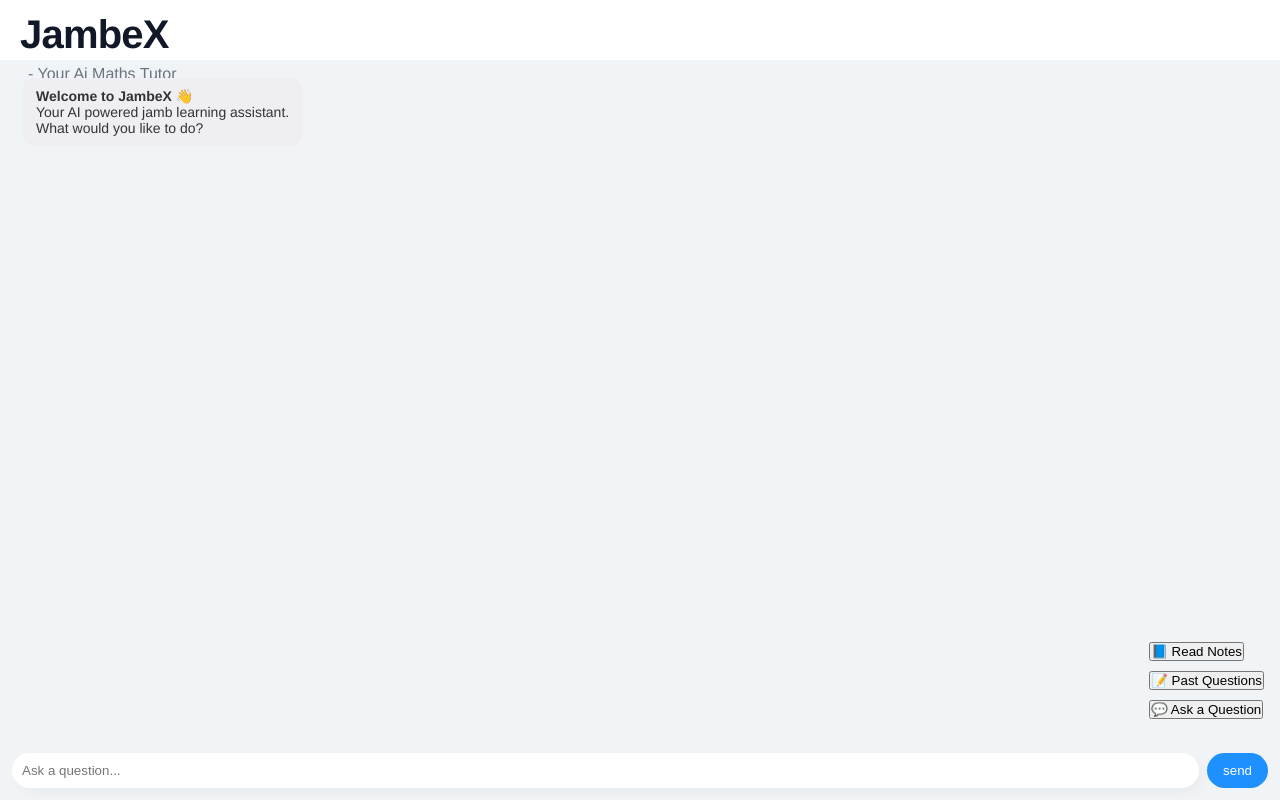
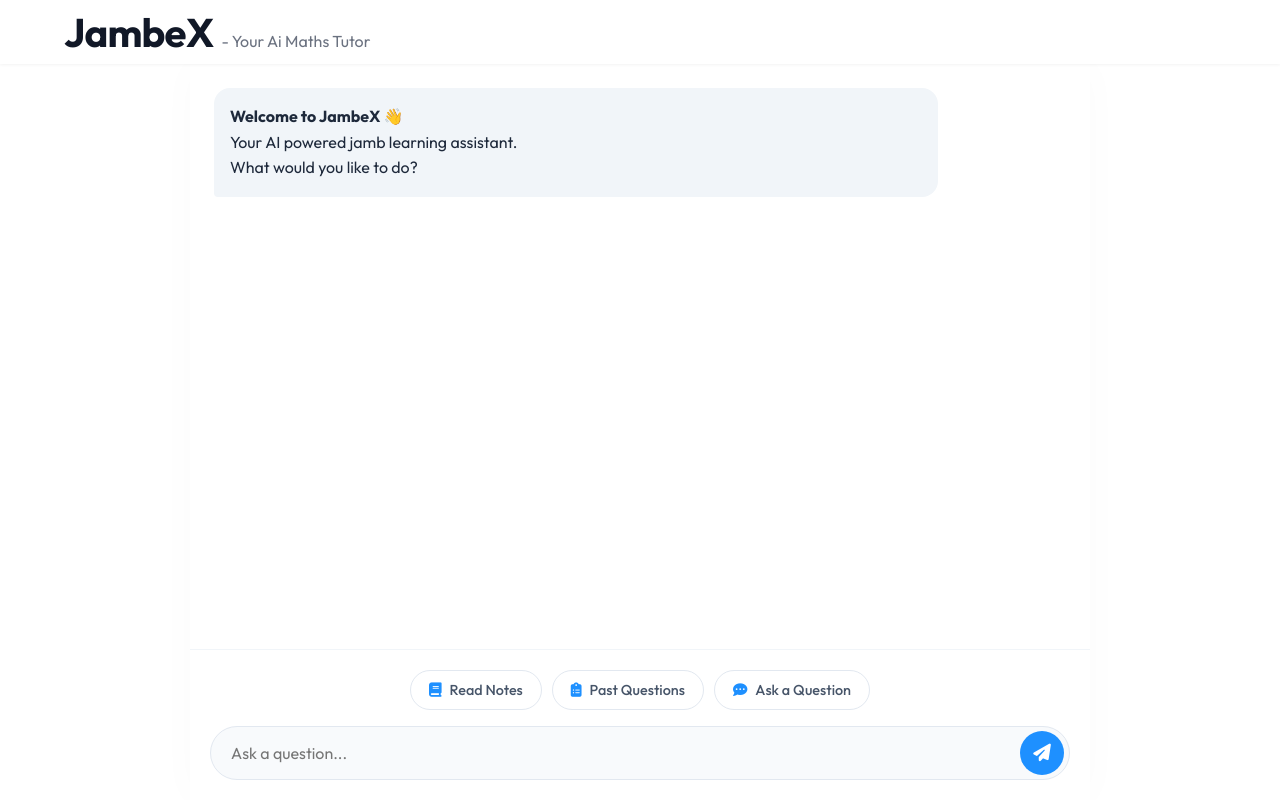
Before and after one commit to Michaelmartins12/JAMBEX, a plain HTML site: page main.html in a window 1280 px wide. Drawn offline with Linux system fonts and the light colour scheme; no server answers.

```diff
--- a/main.html
+++ b/main.html
@@ -6,12 +6,17 @@
     <title>Jambex</title>
 
     <link rel="stylesheet" href="/styles/style.css" />
-    <link rel="stylesheet" href="/styles/auth.css">
+    <link rel="stylesheet" href="/styles/auth.css" />
+    <link rel="preconnect" href="https://fonts.googleapis.com" />
+    <link rel="preconnect" href="https://fonts.gstatic.com" crossorigin />
+    <link
+      href="https://fonts.googleapis.com/css2?family=Outfit:wght@300;400;500;600;700&display=swap"
+      rel="stylesheet"
+    />
     <link
       rel="stylesheet"
       href="https://cdnjs.cloudflare.com/ajax/libs/font-awesome/6.4.0/css/all.min.css"
     />
-
   </head>
   <body>
     <!--navbar sections-->
@@ -43,20 +48,25 @@
       </div>
     </nav>
 
-
-
-
-
     <!--The body sections-->
+    <div class="main-layout">
       <div class="chat-container">
         <!-- CHAT AREA -->
         <div id="chat-area" class="messages"></div>
 
+        <!-- ACTION BUTTONS & INPUT AREA CONTAINER -->
+        <div class="input-area-container">
           <!-- ACTION BUTTONS -->
           <div id="welcome-actions" class="actions-btn">
-        <button onclick="handleAction('notes')">📘 Read Notes</button>
-        <button onclick="handleAction('questions')">📝 Past Questions</button>
-        <button onclick="handleAction('ask')">💬 Ask a Question</button>
+            <button onclick="handleAction('notes')" class="action-chip">
+              <i class="fas fa-book"></i> Read Notes
+            </button>
+            <button onclick="handleAction('questions')" class="action-chip">
+              <i class="fas fa-clipboard-list"></i> Past Questions
+            </button>
+            <button onclick="handleAction('ask')" class="action-chip">
+              <i class="fas fa-comment-dots"></i> Ask a Question
+            </button>
           </div>
 
           <!-- SUBJECT SELECTION (HIDDEN INITIALLY) -->
@@ -70,10 +80,14 @@
             <select name="topic" id="topic" required disabled>
               <option value="" selected>Select Topic</option>
               <option value="Algebra">Algebra</option>
-          <option value="Geometry & Mensuration">Geometry & Mensuration</option>
+              <option value="Geometry & Mensuration">
+                Geometry & Mensuration
+              </option>
               <option value="Trigonometry">Trigonometry</option>
               <option value="Calculus">Calculus</option>
-          <option value="Statistics & Probability">Statistics & Probability</option>
+              <option value="Statistics & Probability">
+                Statistics & Probability
+              </option>
               <option value="Vectors & Matrices">Vectors & Matrices</option>
               <option value="Financial Maths">Financial Maths</option>
             </select>
@@ -85,8 +99,18 @@
 
           <!--footer messages-->
           <div class="footer">
-        <input type="text" placeholder="Ask a question..." />
-        <button class="send-button" id="send-btn">send</button>
+            <div class="input-wrapper-chat">
+              <input
+                type="text"
+                placeholder="Ask a question..."
+                id="chat-input"
+              />
+              <button class="send-button" id="send-btn">
+                <i class="fas fa-paper-plane"></i>
+              </button>
+            </div>
+          </div>
+        </div>
       </div>
     </div>
 
--- a/styles/style.css
+++ b/styles/style.css
@@ -172,199 +172,285 @@
   box-sizing: border-box;
 }
 
+body {
+  font-family: "Outfit", sans-serif;
+  color: var(--color-gray-900);
+  background-color: #f8fafc; /* Very light slate bg */
+}
+
+/* Navbar */
 .navbar {
   width: 100%;
-  height: 60px;
+  height: 64px; /* Slightly taller */
   background-color: #ffffff;
-  box-shadow: 4px 6px 40px rgba(0, 0, 0, 0.1);
+  box-shadow: 0 1px 3px rgba(0, 0, 0, 0.05); /* Softer shadow */
+  position: sticky;
+  top: 0;
+  z-index: 100;
 }
 .nav-container {
   display: flex;
   align-items: center;
-  padding: 12px 20px;
+  padding: 0 24px;
+  height: 100%;
+  max-width: 1200px;
+  margin: 0 auto;
 }
 
 .logo-group {
   display: flex;
-  flex-direction: column;
-  align-items: flex-start;
+  align-items: baseline; /* Better alignment */
+  gap: 8px;
 }
 
 .logo-text {
-  font-family: helvetica;
+  font-family: "Outfit", sans-serif;
   color: dodgerblue;
-  font-size: 20px;
-  margin-top: 5px;
-  margin-left: 5px;
+  font-size: 1.5rem;
+  font-weight: 700;
+  margin: 0;
 }
 
 .tagline {
-  font-family: helvetica;
-  font-size: 8px;
-  padding-left: 8px;
-  color: rgb(105, 103, 103);
+  font-family: "Outfit", sans-serif;
+  font-size: 0.85rem;
+  color: #64748b;
+  font-weight: 400;
+}
+
+/* Auth Buttons in Nav */
+.signin-btn,
+.signout-btn {
+  padding: 8px 20px;
+  border-radius: 99px;
+  font-size: 0.9rem;
+  font-weight: 500;
+  cursor: pointer;
+  font-family: "Outfit", sans-serif;
+  transition: all 0.2s ease;
 }
 
 .signin-btn {
-  margin-left: auto;
-  width: 60px;
   color: dodgerblue;
   background: white;
   border: 1px solid dodgerblue;
-  border-radius: 20px;
-  font-size: 12px;
-  padding: 4px 0;
-  border-color: dodgerblue;
-  cursor: pointer;
-}
-.signin-btn:hover {
-  color: white;
-  background-color: dodgerblue;
-  transition: color, background-color 0.15s ease;
 }
 
-/* User Profile Section */
+.signin-btn:hover {
+  background-color: #eff6ff;
+}
+
 .auth-section {
   margin-left: auto;
-  display: flex;
-  align-items: center;
-  gap: 12px;
 }
 
-.user-profile {
-  display: flex;
-  align-items: center;
-  gap: 12px;
+.signout-btn {
+  color: white;
+  background: dodgerblue;
+  border: none;
+}
+.signout-btn:hover {
+  background-color: #1a75d2;
+  box-shadow: 0 4px 6px rgba(30, 144, 255, 0.2);
 }
 
 .username-display {
-  font-family: helvetica;
-  font-size: 14px;
-  color: #333;
-  font-weight: 500;
+  font-family: "Outfit", sans-serif;
+  font-size: 0.95rem;
+  color: #334155;
+  font-weight: 600;
+  margin-right: 12px;
 }
 
-.signout-btn {
-  padding: 6px 16px;
-  color: white;
-  background: dodgerblue;
-  border: 1px solid dodgerblue;
-  border-radius: 20px;
-  font-size: 12px;
-  cursor: pointer;
-  font-family: helvetica;
-  transition: all 0.15s ease;
-}
-
-.signout-btn:hover {
-  background-color: rgb(14, 127, 240);
-  box-shadow: 0 2px 4px rgba(0, 0, 0, 0.1);
+/* Main Layout & Chat */
+.main-layout {
+  display: flex;
+  justify-content: center;
+  height: calc(100vh - 64px);
+  width: 100%;
 }
 
 .chat-container {
-  font-family: helvetica;
-  height: calc(100vh - 60px);
+  font-family: "Outfit", sans-serif;
+  width: 100%;
+  max-width: 900px; /* Constrain width for better readability */
+  height: 100%;
   display: flex;
   flex-direction: column;
-  background: #f1f4f6;
+  background: white;
+  box-shadow: 0 0 40px rgba(0, 0, 0, 0.02); /* Very subtle side shadows */
 }
 
+/* Chat Messages Area */
 .messages {
   flex: 1;
-  padding: 12px;
+  padding: 24px;
   overflow-y: auto;
+  display: flex;
+  flex-direction: column;
+  gap: 16px;
 }
 
+/* AI Message Bubble */
 .ai-message {
-  max-width: fit-content;
-  font-family: helvetica;
-  color: #333;
-  background: #efeff3;
-  padding: 10px 14px;
-  border-radius: 12px;
-  margin-left: 10px;
-  margin-top: 6px;
-  margin-bottom: 10px;
-  font-size: 14px;
+  max-width: 85%;
+  color: #1e293b;
+  background: #f1f5f9;
+  padding: 16px;
+  border-radius: 16px;
+  border-bottom-left-radius: 4px;
+  font-size: 1rem;
+  line-height: 1.6;
 }
 
+/* User Message Bubble (Generic style if needed) */
+.user-message {
+  max-width: 85%;
+  align-self: flex-end;
+  background-color: dodgerblue;
+  color: white;
+  padding: 12px 16px;
+  border-radius: 16px;
+  border-bottom-right-radius: 4px;
+  font-size: 1rem;
+}
+
+/* Input Area Container (Holds Actions + Input) */
+.input-area-container {
+  padding: 20px;
+  border-top: 1px solid #f1f5f9;
+  background: white;
+  display: flex;
+  flex-direction: column;
+  gap: 16px;
+}
+
+/* Quick Action Chips */
 .actions-btn {
   display: flex;
-  flex-direction: column;
-  align-items: flex-start;
-  margin-left: 10px;
+  flex-direction: row; /* Horizontal alignment */
+  flex-wrap: wrap;
   gap: 10px;
-  padding: 12px 16px;
-  border-radius: 12px;
-  margin-bottom: 10px;
-  margin-left: auto;
-  font-size: 14px;
+  justify-content: center;
+  padding: 0;
+  margin: 0;
+  width: 100%;
 }
 
-select {
-  border: 1px solid #b80404;
-  outline: none;
-  gap: 10px;
-  border-radius: 5px;
+.action-chip {
+  background: white;
+  border: 1px solid #e2e8f0;
+  padding: 10px 18px;
+  border-radius: 99px;
+  color: #475569;
+  font-family: "Outfit", sans-serif;
+  font-size: 0.9rem;
+  font-weight: 500;
+  cursor: pointer;
+  transition: all 0.2s ease;
+  display: flex;
+  align-items: center;
+  gap: 8px;
 }
 
+.action-chip i {
+  color: dodgerblue;
+}
 
+.action-chip:hover {
+  background: #f8fafc;
+  border-color: dodgerblue;
+  color: dodgerblue;
+  transform: translateY(-2px);
+  box-shadow: 0 2px 4px rgba(0, 0, 0, 0.05);
+}
+
+/* Subject Selection Panel */
 .sub-markdown {
   display: flex;
-  flex-direction: column;
-  width: fit-content;
-  align-items: flex-start;
-  gap: 10px;
-  padding: 12px 16px;
-  background: #f1f4f6;
+  flex-wrap: wrap;
+  align-items: center;
+  gap: 12px;
+  padding: 16px;
+  background: #f8fafc;
+  border-radius: 12px;
+  border: 1px solid #e2e8f0;
+  width: 100%;
 }
+
 .sub-markdown select {
   background: white;
-  border: none;
-  color: #333;
-  background: #efeff3;
-  border-radius: 6px;
-  padding: 10px 16px;
+  border: 1px solid #cbd5e1;
+  color: #334155;
+  border-radius: 8px;
+  padding: 8px 12px;
   cursor: pointer;
-  box-sizing: border-box;
+  font-family: "Outfit", sans-serif;
+  outline: none;
+}
+.sub-markdown select:focus {
+  border-color: dodgerblue;
 }
 
-.sub-markdown button {
-  color: #333;
-  background: #efeff3;
-  background-color: #a0b2c7;
-  white-space: nowrap;
+/* Footer / Input Bar */
+.footer {
+  display: flex;
+  width: 100%;
+  padding: 0; /* Handled by container */
+  background: transparent;
 }
 
-
-.footer {
+.input-wrapper-chat {
+  width: 100%;
+  position: relative;
   display: flex;
-  padding: 12px;
-  background: #f1f4f6;
+  align-items: center;
 }
 
 .footer input {
-  flex: 1;
-  padding: 10px;
-  border-radius: 20px;
-  box-shadow: 4px 6px 10px rgba(0, 0, 0, 0.03);
-  border: none;
+  width: 100%;
+  padding: 16px 20px;
+  padding-right: 60px; /* Space for button */
+  border-radius: 99px;
+  background: #f8fafc;
+  border: 1px solid #e2e8f0;
   outline: none;
+  font-family: "Outfit", sans-serif;
+  font-size: 1rem;
+  color: #334155;
+  transition: all 0.2s ease;
+  box-shadow: none;
 }
 
-.footer button {
-  margin-left: 8px;
-  padding: 10px 16px;
-  border-radius: 20px;
+.footer input:focus {
+  background: white;
+  border-color: dodgerblue;
+  box-shadow: 0 0 0 3px rgba(30, 144, 255, 0.1);
+}
+
+.footer button.send-button {
+  position: absolute;
+  right: 6px;
+  top: 50%;
+  transform: translateY(-50%);
+  width: 44px;
+  height: 44px;
+  border-radius: 50%;
   border: none;
   background: dodgerblue;
   color: white;
   cursor: pointer;
+  display: flex;
+  align-items: center;
+  justify-content: center;
+  font-size: 1.1rem;
+  transition: all 0.2s ease;
+  margin: 0;
 }
 
-.footer button:hover {
-  background-color: rgb(14, 127, 240);
-  box-shadow: 2px 3px 6px rgba(0, 0, 0, 0.05);
+.footer button.send-button:hover {
+  background-color: #1a75d2;
+  transform: translateY(-50%) scale(1.05);
 }
 
 /* ========== Toast Notifications ========== */
```
Also changed, not shown: auth.html (+25 -2 lines), styles/auth-responsive.css (+65 -36 lines). Lines whose indentation alone changed are shown as unchanged.
